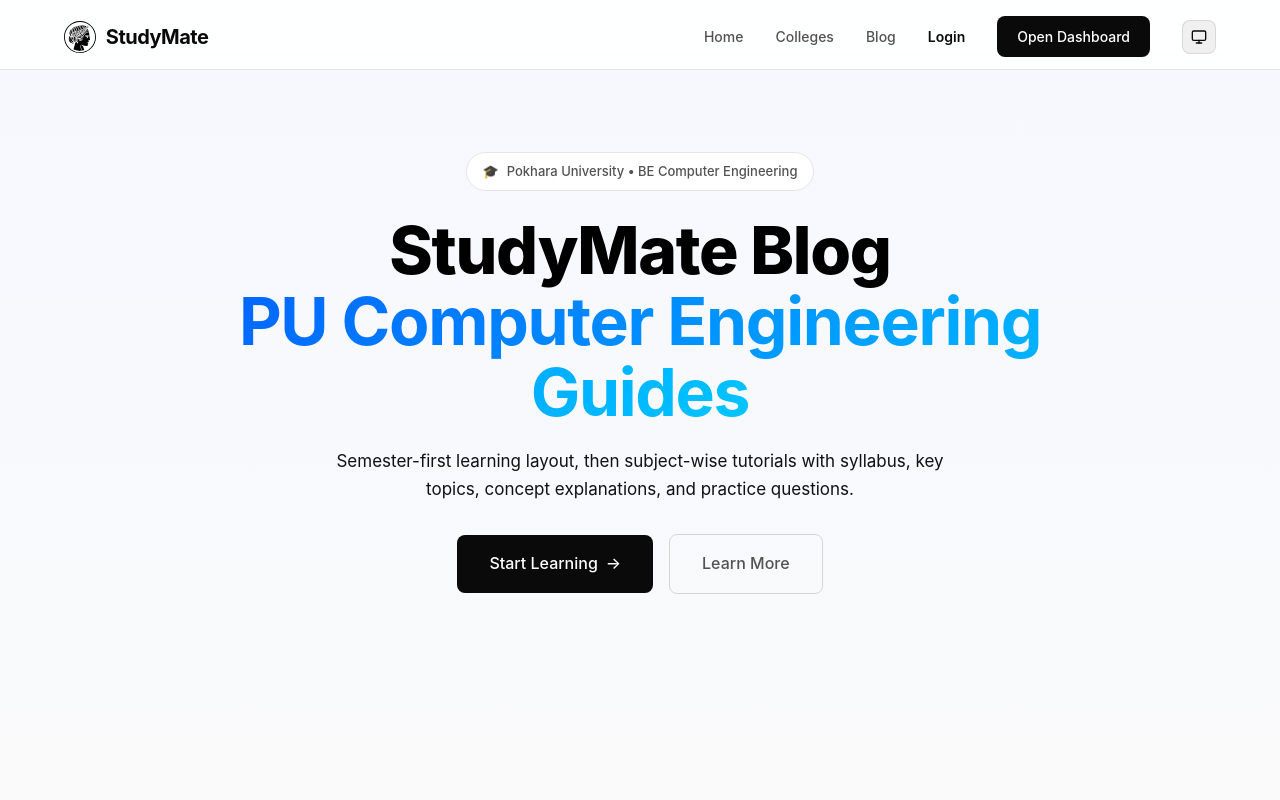
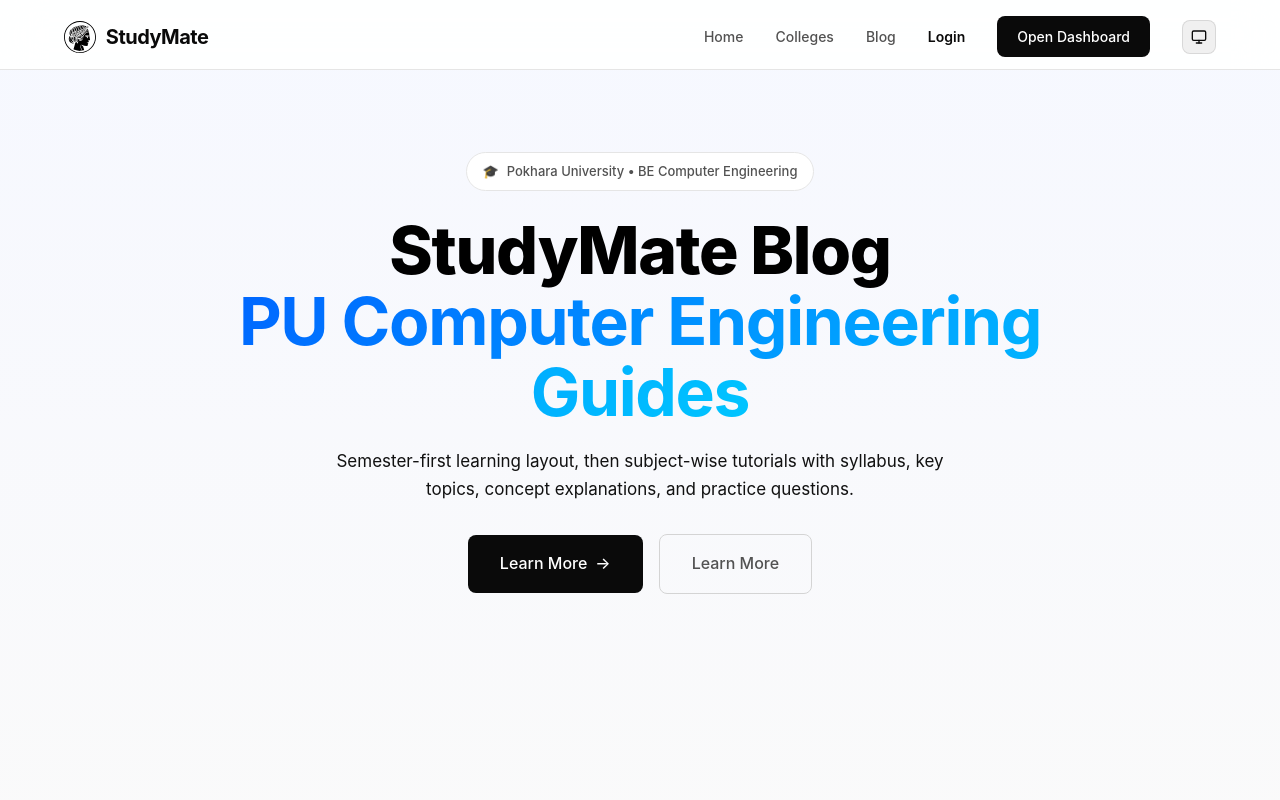
Before and after one commit to manishshrestha01/BE, a React (Vite) app: page /blogs in a window 1280 px wide. Shown: the top 800 px of the page. Built offline with nearby package versions, Linux system fonts and the light colour scheme; no server answers.

Commit message:
update blog CTA: change 'Start Learning' to 'Learn More', link to semester guides

```diff
--- a/src/components/Blog/BlogHome.jsx
+++ b/src/components/Blog/BlogHome.jsx
@@ -112,10 +112,10 @@
             topics, concept explanations, and practice questions.
           </p>
           <div className="hero-cta blog-hero-cta">
-            <Link to="/dashboard" className="btn-primary" onClick={forceScrollTop}>
-              Start Learning
+            <a href="#semester-guides" className="btn-primary">
+              Learn More
               <span className="btn-arrow">→</span>
-            </Link>
+            </a>
             <a href="#semester-guides" className="btn-secondary">
               Learn More
             </a>
```
